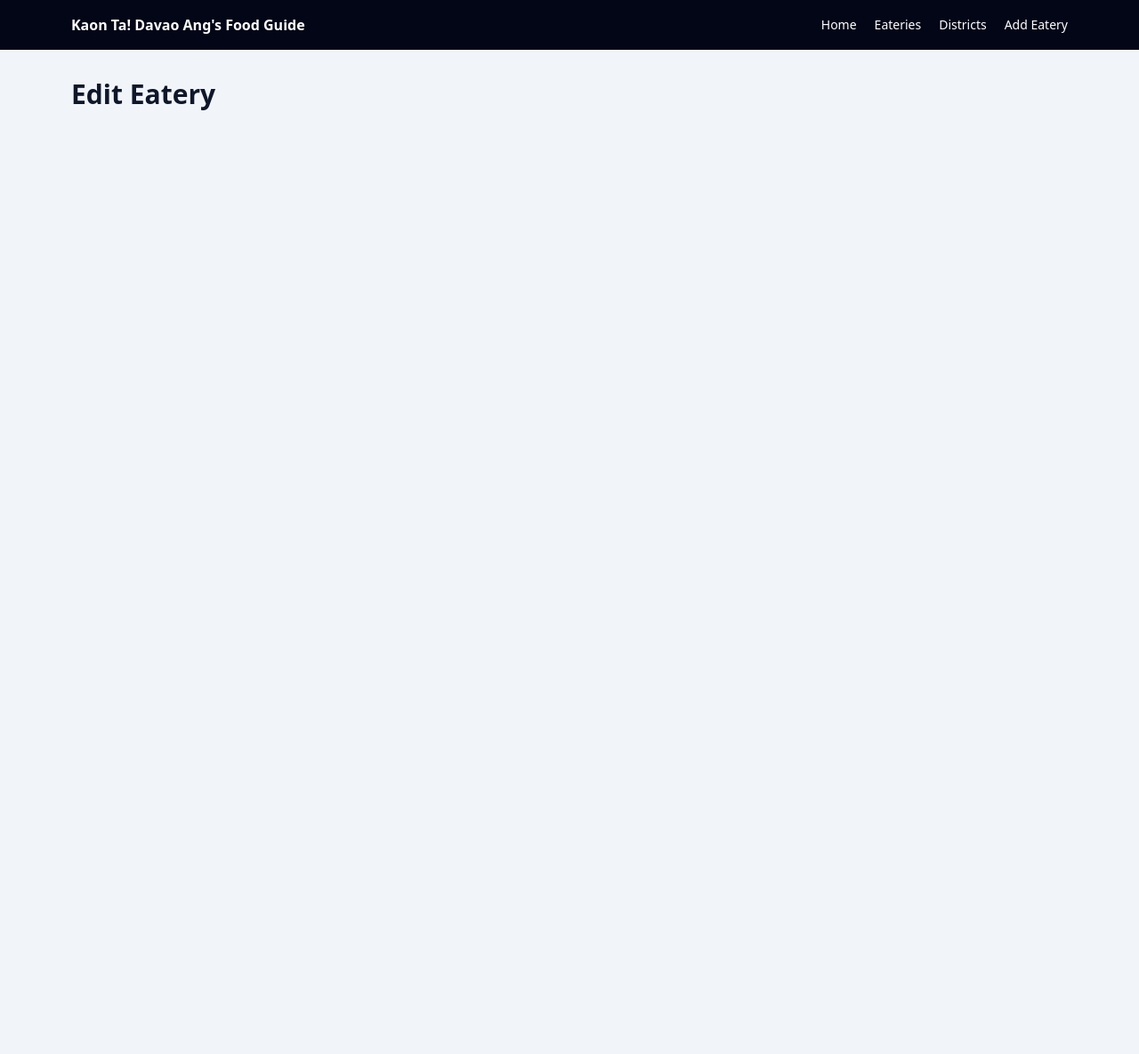
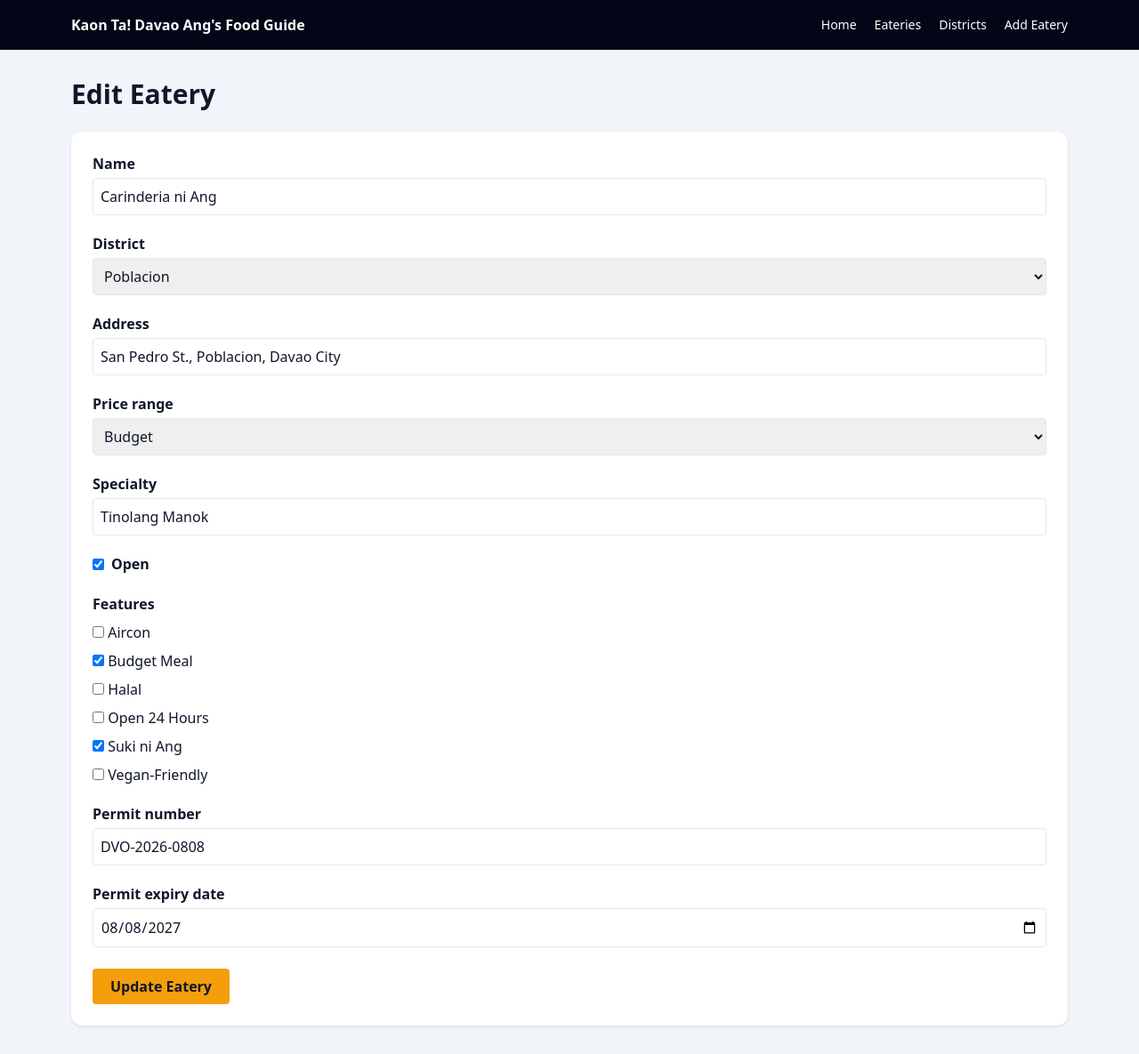
Before and after one commit to meiigang/PrefinalProject-Ang-KaonTaDavao, a Laravel app: page /eateries/carinderia-ni-ang/edit in a window 1280 px wide. Shown: the whole page at 89% size. Before the commit the page ends 124 px from the top, so only its background shows below. Run offline with Laravel 12, Linux system fonts and the light colour scheme; data comes from the database, SQL or seed files in the repository; style sheets or scripts are compiled from the project's sources.

Commit message:
feat: add form requests, CRUD actions, shared form partial, and validation errors

```diff
--- a/app/Http/Controllers/EateryController.php
+++ b/app/Http/Controllers/EateryController.php
@@ -2,11 +2,14 @@
 
 namespace App\Http\Controllers;
 
+use App\Http\Requests\StoreEateryRequest;
+use App\Http\Requests\UpdateEateryRequest;
 use App\Models\District;
 use App\Models\Eatery;
 use App\Models\Feature;
 use App\Models\User;
 use Illuminate\Http\Request;
+use Illuminate\Support\Str;
 use Illuminate\View\View;
 
 class EateryController extends Controller
@@ -45,12 +48,32 @@ class EateryController extends Controller
 
     public function create(): View
     {
-        return view('eateries.create');
+        $districts = District::orderBy('name')->get();
+        $features = Feature::orderBy('name')->get();
+
+        return view('eateries.create', compact('districts', 'features'));
     }
 
-    public function store(Request $request)
+    public function store(StoreEateryRequest $request)
     {
-        abort(404);
+        $data = $request->validated();
+        $eatery = Eatery::create([
+            'district_id' => $data['district_id'],
+            'name' => $data['name'],
+            'slug' => Str::slug($data['name']),
+            'address' => $data['address'],
+            'price_range' => $data['price_range'],
+            'specialty' => $data['specialty'] ?? null,
+            'is_open' => $data['is_open'],
+        ]);
+        $eatery->permit()->create([
+            'permit_no' => $data['permit_no'],
+            'expires_on' => $data['expires_on'],
+        ]);
+        $eatery->features()->sync($data['features']);
+
+        return redirect()->route('eateries.show', $eatery)
+            ->with('success', 'Eatery added.');
     }
 
     public function show(Eatery $eatery): View
@@ -71,16 +94,44 @@ class EateryController extends Controller
 
     public function edit(Eatery $eatery): View
     {
-        return view('eateries.edit', compact('eatery'));
+        $eatery->load(['permit', 'features']);
+        $districts = District::orderBy('name')->get();
+        $features = Feature::orderBy('name')->get();
+
+        return view('eateries.edit', compact('eatery', 'districts', 'features'));
     }
 
-    public function update(Request $request, Eatery $eatery)
+    public function update(UpdateEateryRequest $request, Eatery $eatery)
     {
-        abort(404);
+        $data = $request->validated();
+        $eatery->update([
+            'district_id' => $data['district_id'],
+            'name' => $data['name'],
+            'slug' => Str::slug($data['name']),
+            'address' => $data['address'],
+            'price_range' => $data['price_range'],
+            'specialty' => $data['specialty'] ?? null,
+            'is_open' => $data['is_open'],
+        ]);
+        $eatery->permit()->updateOrCreate([], [
+            'permit_no' => $data['permit_no'],
+            'expires_on' => $data['expires_on'],
+        ]);
+        $eatery->features()->sync($data['features']);
+
+        return redirect()->route('eateries.show', $eatery)
+            ->with('success', 'Eatery updated.');
     }
 
     public function destroy(Eatery $eatery)
     {
-        abort(404);
+        optional($eatery->permit)->delete();
+        $eatery->dishes()->delete();
+        $eatery->reviews()->delete();
+        $eatery->features()->detach();
+        $eatery->delete();
+
+        return redirect()->route('eateries.index')
+            ->with('success', 'Eatery deleted.');
     }
 }
--- /dev/null
+++ b/resources/views/eateries/_form.blade.php
@@ -0,0 +1,111 @@
+@if ($errors->any())
+    <div class="mb-6 rounded border border-red-300 bg-red-50 p-4 text-red-800">
+        <strong>Please correct the following errors:</strong>
+        <ul class="mt-2 list-disc pl-5">
+            @foreach ($errors->all() as $error)
+                <li>{{ $error }}</li>
+            @endforeach
+        </ul>
+    </div>
+@endif
+
+<div class="space-y-5">
+    <div>
+        <label for="name" class="block font-semibold">Name</label>
+        <input id="name" name="name" type="text" value="{{ old('name', $eatery->name ?? '') }}" class="mt-1 w-full rounded border p-2">
+        @error('name')
+            <p class="mt-1 text-sm text-red-600">{{ $message }}</p>
+        @enderror
+    </div>
+
+    <div>
+        <label for="district_id" class="block font-semibold">District</label>
+        <select id="district_id" name="district_id" class="mt-1 w-full rounded border p-2">
+            <option value="">Select a district</option>
+            @foreach ($districts as $district)
+                <option value="{{ $district->id }}" @selected(old('district_id', $eatery->district_id ?? '') == $district->id)>
+                    {{ $district->name }}
+                </option>
+            @endforeach
+        </select>
+        @error('district_id')
+            <p class="mt-1 text-sm text-red-600">{{ $message }}</p>
+        @enderror
+    </div>
+
+    <div>
+        <label for="address" class="block font-semibold">Address</label>
+        <input id="address" name="address" type="text" value="{{ old('address', $eatery->address ?? '') }}" class="mt-1 w-full rounded border p-2">
+        @error('address')
+            <p class="mt-1 text-sm text-red-600">{{ $message }}</p>
+        @enderror
+    </div>
+
+    <div>
+        <label for="price_range" class="block font-semibold">Price range</label>
+        <select id="price_range" name="price_range" class="mt-1 w-full rounded border p-2">
+            <option value="">Select a price range</option>
+            <option value="budget" @selected(old('price_range', $eatery->price_range ?? '') == 'budget')>Budget</option>
+            <option value="mid" @selected(old('price_range', $eatery->price_range ?? '') == 'mid')>Mid</option>
+            <option value="splurge" @selected(old('price_range', $eatery->price_range ?? '') == 'splurge')>Splurge</option>
+        </select>
+        @error('price_range')
+            <p class="mt-1 text-sm text-red-600">{{ $message }}</p>
+        @enderror
+    </div>
+
+    <div>
+        <label for="specialty" class="block font-semibold">Specialty</label>
+        <input id="specialty" name="specialty" type="text" value="{{ old('specialty', $eatery->specialty ?? '') }}" class="mt-1 w-full rounded border p-2">
+        @error('specialty')
+            <p class="mt-1 text-sm text-red-600">{{ $message }}</p>
+        @enderror
+    </div>
+
+    <div>
+        <label class="inline-flex items-center gap-2">
+            <input name="is_open" type="checkbox" value="1" @checked(old('is_open', $eatery->is_open ?? true))>
+            <span class="font-semibold">Open</span>
+        </label>
+        @error('is_open')
+            <p class="mt-1 text-sm text-red-600">{{ $message }}</p>
+        @enderror
+    </div>
+
+    <fieldset>
+        <legend class="font-semibold">Features</legend>
+        @php
+            $selectedFeatures = old('features', isset($eatery) ? $eatery->features->pluck('id')->all() : []);
+        @endphp
+        <div class="mt-2 space-y-2">
+            @foreach ($features as $feature)
+                <label class="block">
+                    <input name="features[]" type="checkbox" value="{{ $feature->id }}" @checked(in_array($feature->id, $selectedFeatures))>
+                    {{ $feature->name }}
+                </label>
+            @endforeach
+        </div>
+        @error('features')
+            <p class="mt-1 text-sm text-red-600">{{ $message }}</p>
+        @enderror
+        @error('features.*')
+            <p class="mt-1 text-sm text-red-600">{{ $message }}</p>
+        @enderror
+    </fieldset>
+
+    <div>
+        <label for="permit_no" class="block font-semibold">Permit number</label>
+        <input id="permit_no" name="permit_no" type="text" value="{{ old('permit_no', $eatery->permit?->permit_no ?? '') }}" class="mt-1 w-full rounded border p-2">
+        @error('permit_no')
+            <p class="mt-1 text-sm text-red-600">{{ $message }}</p>
+        @enderror
+    </div>
+
+    <div>
+        <label for="expires_on" class="block font-semibold">Permit expiry date</label>
+        <input id="expires_on" name="expires_on" type="date" value="{{ old('expires_on', $eatery->permit?->expires_on?->format('Y-m-d') ?? '') }}" class="mt-1 w-full rounded border p-2">
+        @error('expires_on')
+            <p class="mt-1 text-sm text-red-600">{{ $message }}</p>
+        @enderror
+    </div>
+</div>
--- a/resources/views/eateries/create.blade.php
+++ b/resources/views/eateries/create.blade.php
@@ -2,4 +2,9 @@
 
 @section('content')
     <h1 class="text-3xl font-bold">Add Eatery</h1>
+    <form method="POST" action="{{ route('eateries.store') }}" class="mt-6 rounded-xl bg-white p-6 shadow">
+        @csrf
+        @include('eateries._form')
+        <button type="submit" class="mt-6 rounded bg-amber-500 px-5 py-2 font-semibold">Add Eatery</button>
+    </form>
 @endsection
--- a/resources/views/eateries/edit.blade.php
+++ b/resources/views/eateries/edit.blade.php
@@ -2,4 +2,10 @@
 
 @section('content')
     <h1 class="text-3xl font-bold">Edit Eatery</h1>
+    <form method="POST" action="{{ route('eateries.update', $eatery) }}" class="mt-6 rounded-xl bg-white p-6 shadow">
+        @csrf
+        @method('PUT')
+        @include('eateries._form')
+        <button type="submit" class="mt-6 rounded bg-amber-500 px-5 py-2 font-semibold">Update Eatery</button>
+    </form>
 @endsection
```
Also changed, not shown: app/Http/Controllers/ReviewController.php (+15 -4 lines), app/Http/Requests/StoreEateryRequest.php (added, +46 -0 lines), app/Http/Requests/StoreReviewRequest.php (added, +31 -0 lines), app/Http/Requests/UpdateEateryRequest.php (added, +53 -0 lines), resources/views/eateries/show.blade.php (+45 -1 lines).
